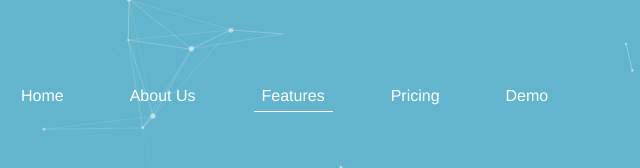
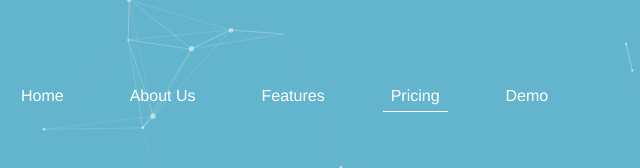
Before and after one commit to onlineusc2021/onlineusc2021.github.io, a plain HTML site: page pricing.html in a window 1280 px wide. Shown: the top 168 px of the page, 353-993 px from the left. Drawn offline with nearby package versions, Linux system fonts and the light colour scheme.

Commit message:
nav bar selection fixed

```diff
--- a/pricing.html
+++ b/pricing.html
@@ -42,11 +42,11 @@
                 <li class="nav-item nav-margin">
                     <a class="nav-link" href="about.html">About Us</a>
                 </li>
+                <li class="nav-item nav-margin">
+                    <a class="nav-link" href="features.html">Features</a>
+                </li>
                 <li class="nav-item nav-margin active">
-                    <a class="nav-link activelink" href="features.html">Features</a>
-                </li>
-                <li class="nav-item nav-margin">
-                    <a class="nav-link" href="pricing.html">Pricing</a>
+                    <a class="nav-link activelink" href="pricing.html">Pricing</a>
                 </li>
                 <li class="nav-item">
                     <a class="nav-link" href="demo.html">Demo</a>
```
